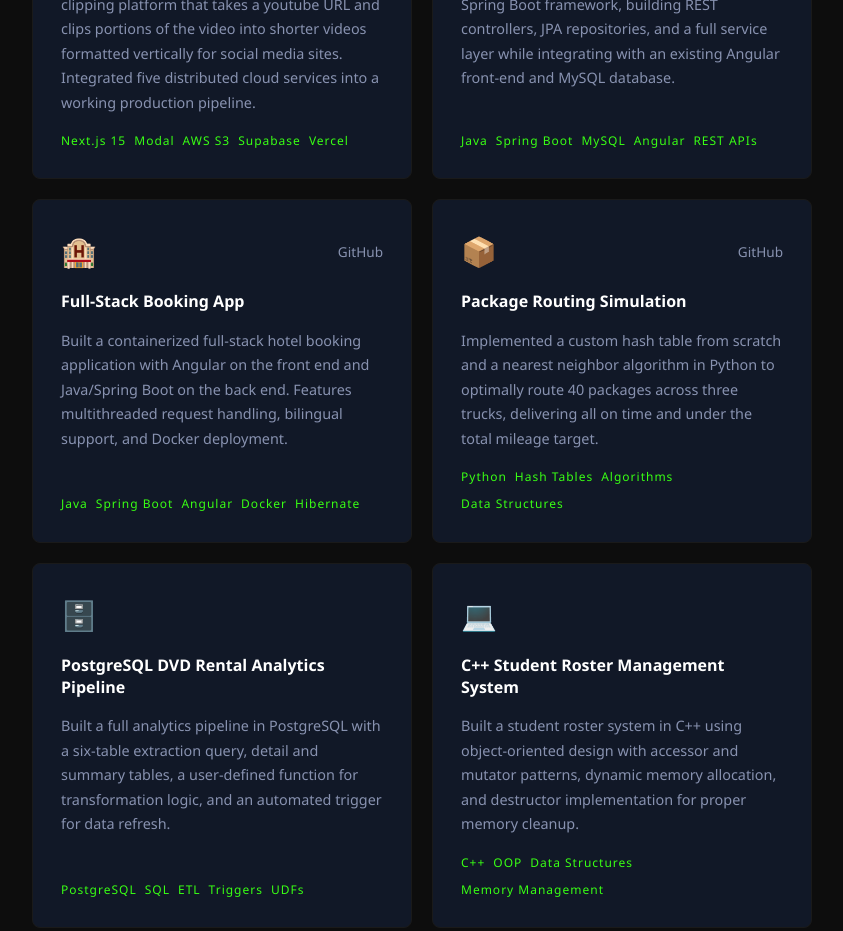
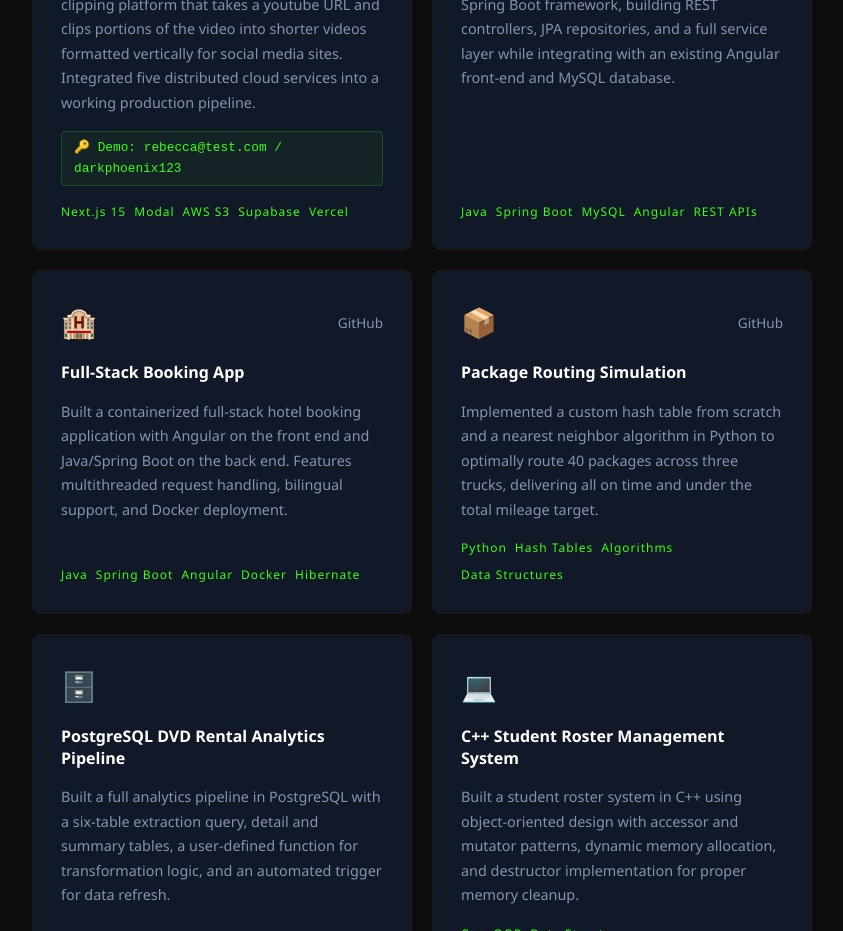
Before and after one commit to rlovalles/portfolio, an Angular app: page / in a window 1280 px wide. Shown: the part 1780-2711 px from the top of the page, without its empty margins (218-1061 px from the left). Built offline with nearby package versions, Linux system fonts and the light colour scheme.

Commit message:
add demo credentials to dark phoenix card

```diff
--- a/src/app/app.component.css
+++ b/src/app/app.component.css
@@ -265,6 +265,16 @@
   letter-spacing: 1px;
 }
 
+.project-demo-note {
+  color: #39ff14;
+  font-size: 0.8rem;
+  font-family: 'Courier New', monospace;
+  background-color: rgba(57, 255, 20, 0.05);
+  border: 1px solid rgba(57, 255, 20, 0.2);
+  padding: 6px 12px;
+  border-radius: 4px;
+}
+
 /* Terminal Skills */
 .terminal {
   background-color: #0d0d0d;
--- a/src/app/app.component.html
+++ b/src/app/app.component.html
@@ -100,6 +100,7 @@
           of the video into shorter videos formatted vertically for social media sites.
           Integrated five distributed cloud services into a working production pipeline.
         </p>
+        <p class="project-demo-note">🔑 Demo: rebecca&#64;test.com / darkphoenix123</p>
         <div class="project-tech">
           <span>Next.js 15</span>
           <span>Modal</span>
```
